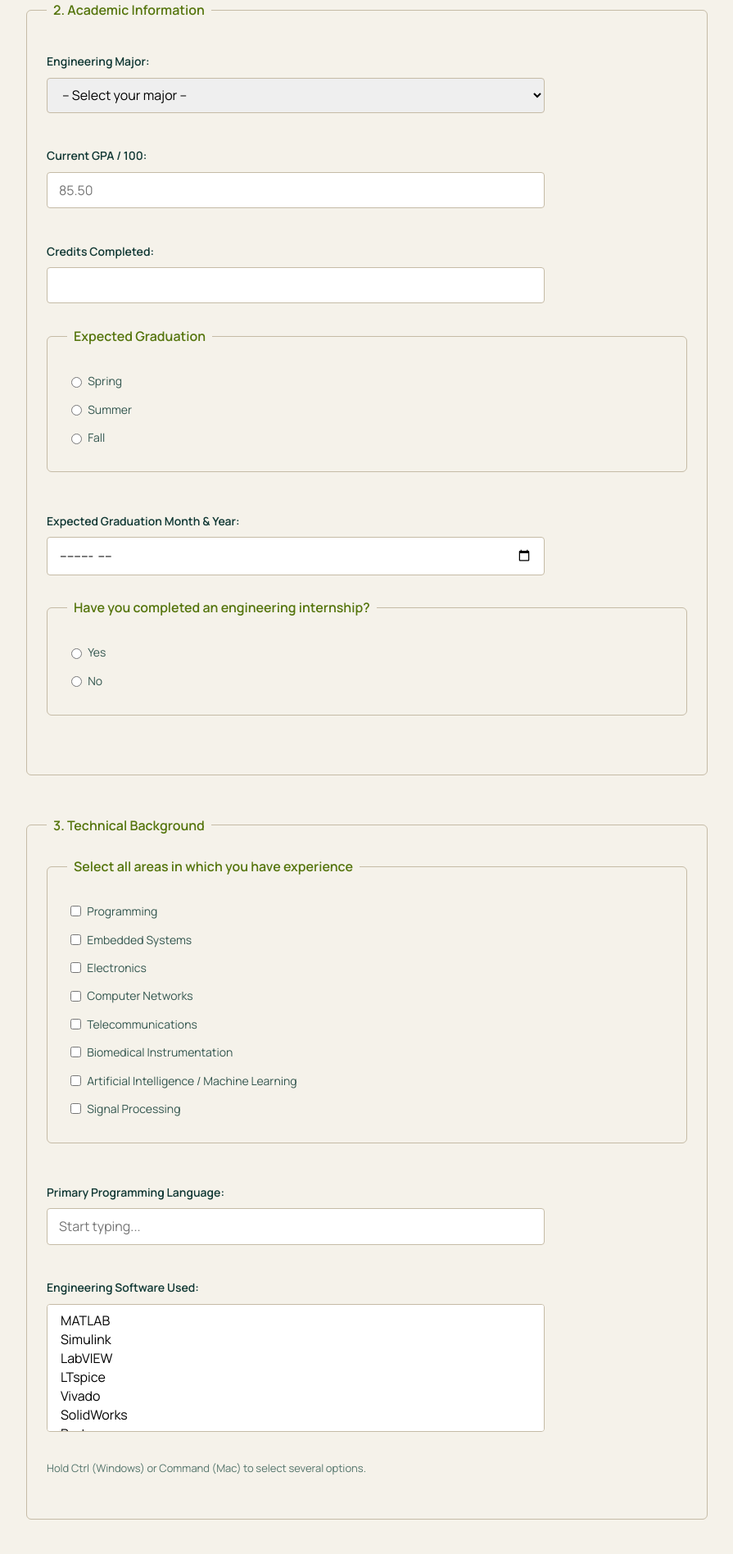
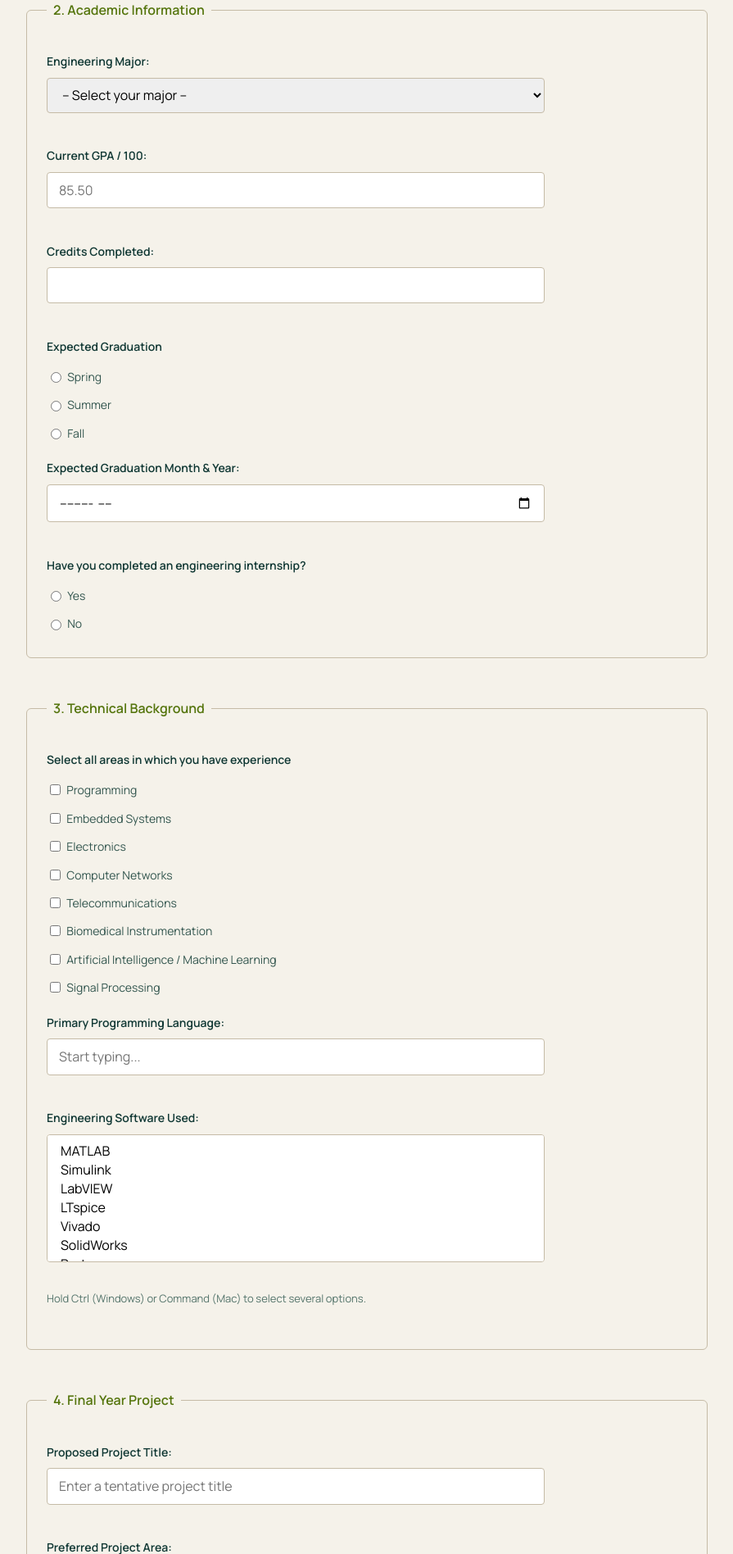
Before and after one commit to perlasamaha/web-programming-site, a Flask app: page /submit-profile-week6 in a window 1280 px wide. Shown: the part 1631-3527 px from the top of the page at 82% size, without its empty margins (192-1087 px from the left). Run offline with Flask 3, Linux system fonts and the light colour scheme.

Commit message:
Week 12: Accessibility and UI/UX improvements

```diff
--- a/static/form_style.css
+++ b/static/form_style.css
@@ -78,6 +78,19 @@ main section.profile-form-section > h2 { position: static; }
   letter-spacing: inherit;
 }
 
+#profile-form fieldset fieldset {
+  margin: var(--space-3) 0 0;
+  padding: 0;
+  border: 0;
+}
+
+#profile-form fieldset fieldset legend {
+  padding: 0;
+  margin-bottom: var(--space-2);
+  color: var(--heading-text-colour);
+  font-size: var(--text-small);
+}
+
 #profile-form label {
   display: block;
   margin: var(--space-3) 0 var(--space-2);
```
